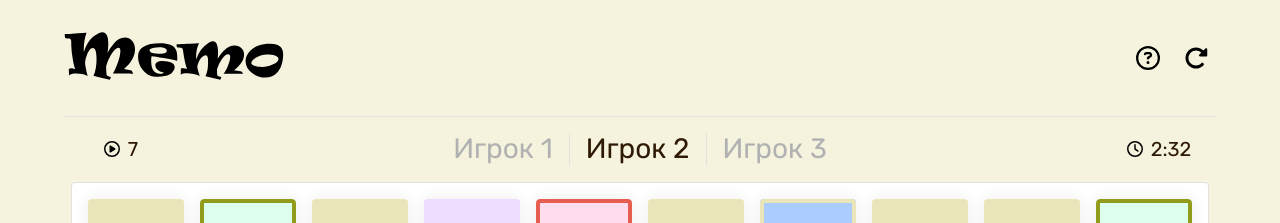
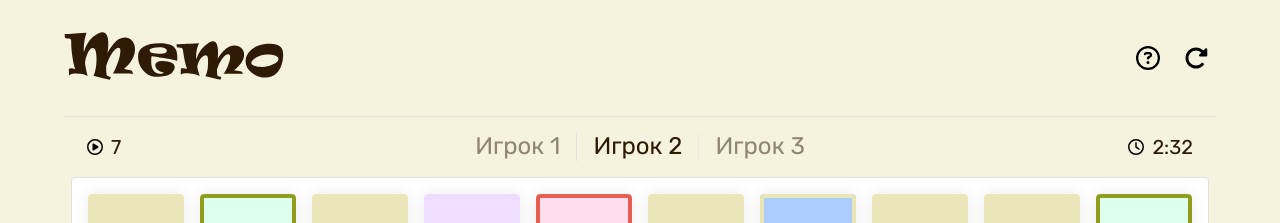
Before and after one commit to markgrushevski/memory-the-game, a Vue app in the folder frontend/: page / in a window 1280 px wide. Shown: the top 223 px of the page. Built offline with nearby package versions, Linux system fonts and the light colour scheme; no server answers.

Commit message:
feat: change logo and score

```diff
--- a/frontend/src/ui/_layout.scss
+++ b/frontend/src/ui/_layout.scss
@@ -71,6 +71,12 @@ dl {
                 width: 100%;
                 height: 100%;
             }
+
+			svg {
+				path {
+					fill: var(--color-primary);
+				}
+			}
         }
 
 		&__buttons {
@@ -100,7 +106,7 @@ dl {
 
 		&__moves {
 			display: flex;
-			justify-content: center;
+			margin-left: $spacer;
 			align-items: center;
 			font-size: $font-size-h6;
 
@@ -121,14 +127,15 @@ dl {
 			justify-self: center;
 
 			&-player {
-				color: var(--color-mute);
+				color: var(--color-primary);
+				opacity: 0.5;
 
 				&.is-active {
-					color: var(--color-primary);
+					opacity: 1;
 				}
 
 				&-name {
-					font-size: $font-size-h4;
+					font-size: 1.5rem;
 				}
 
 				&:not(:first-child) {
@@ -140,8 +147,9 @@ dl {
 
 		&__time {
 			display: flex;
-			justify-content: center;
+			justify-content: flex-end;
 			align-items: center;
+			margin-right: $spacer;
 			font-size: $font-size-h6;
 
 			svg {
```
